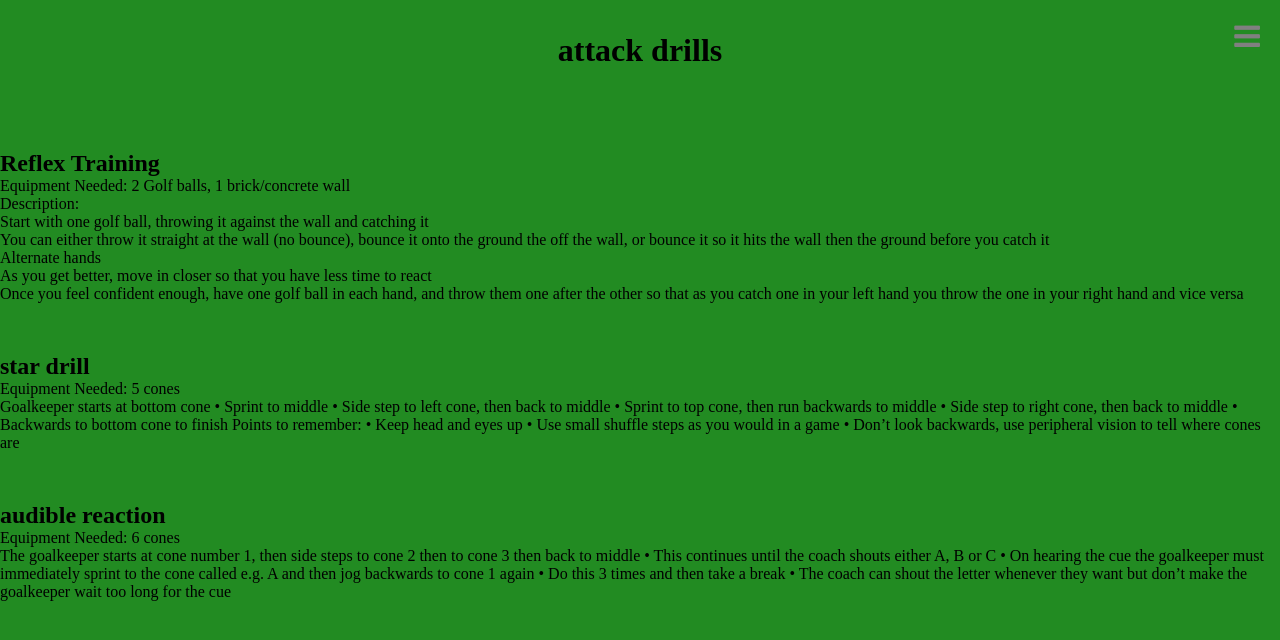
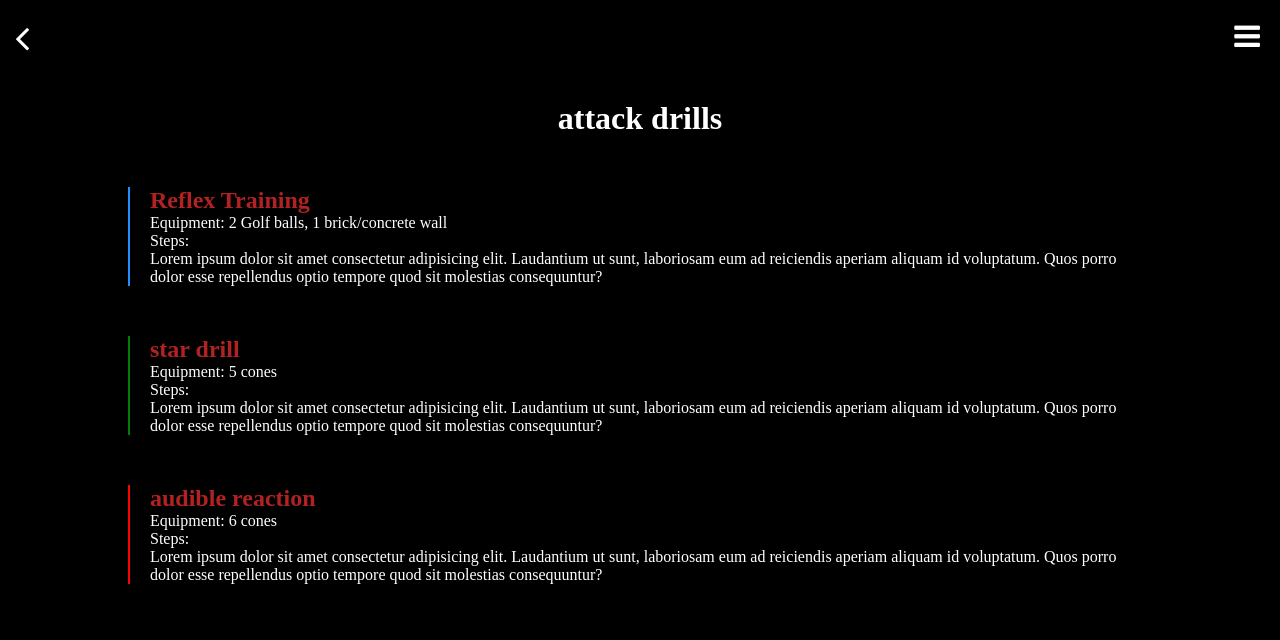
Before and after one commit to allyboy08/finalproject_frontend, a plain HTML site: page attack.html in a window 1280 px wide. Drawn offline with Linux system fonts and the light colour scheme.

Commit message:
updated wed

```diff
--- a/assets/script/login.js
+++ b/assets/script/login.js
@@ -59,7 +59,7 @@ function login() {
   let passw = inputs[1].value;
 
   let users;
-  fetch("https://pacific-ocean-71803.herokuapp.com/show-accounts/")
+  fetch(`https://pacific-ocean-71803.herokuapp.com/show-accounts/`)
     .then((response) => response.json())
     .then((json) => {
       console.log(json);
@@ -76,7 +76,7 @@ function login() {
         // let un = document.getElementById("uname").value;
         // let pas = document.getElementById("passw").value;
         localStorage.setItem("user-logged", JSON.stringify(uname, passw));
-        window.location.href = `./blog.html`;
+        window.location.href = `./index.html`;
         console.log("worked");
       }
     });
@@ -87,7 +87,7 @@ function out() {
   // let pas = document.getElementById("passw").value;
   localStorage.removeItem("user-logged");
   alert("logged out success");
-  window.location.href = `./contact.html`;
+  window.location.href = `./index.html`;
   // }
 }
 // export { login };
--- a/assets/styles/drills.css
+++ b/assets/styles/drills.css
@@ -3,13 +3,66 @@
   flex-direction: column;
   align-items: center;
   justify-content: center;
-  line-height: 100px;
+  margin-top: 100px;
+  color: white;
+  /* background-color: cornflowerblue; */
 }
-.drill {
+
+.back > a {
+  position: fixed;
+  top: 0%;
+  color: white;
+  font-size: 40px;
+  margin: 15px;
+  display: block;
+}
+h2 {
+  color: firebrick;
+}
+.drills {
   display: flex;
   flex-direction: column;
+  /* flex-wrap: wrap; */
+  align-items: center;
+  justify-content: center;
   margin-top: 50px;
+  color: white;
 }
 body {
-  background-color: forestgreen;
+  background-color: black;
 }
+
+.drill {
+  position: inherit;
+  border-left: 2px solid dodgerblue;
+  /* padding: 20px; */
+  padding-right: 20px;
+  padding-left: 20px;
+  margin-bottom: 50px;
+  /* margin-left: 150px; */
+  height: auto;
+  width: 80vw;
+}
+.drill1 {
+  position: inherit;
+  border-left: 2px solid green;
+
+  /* padding: 20px; */
+  padding-right: 20px;
+  padding-left: 20px;
+  /* margin-left: 150px; */
+  margin-bottom: 50px;
+  height: auto;
+  width: 80vw;
+}
+.drill2 {
+  position: inherit;
+  border-left: 2px solid red;
+  /* padding: 20px; */
+  padding-right: 20px;
+  padding-left: 20px;
+  margin-bottom: 25px;
+  /* margin-left: 150px; */
+  height: auto;
+  width: 80vw;
+}
--- a/assets/styles/navigation.css
+++ b/assets/styles/navigation.css
@@ -51,19 +51,12 @@ html {
   color: gray;
   margin: 20px;
 }
-.pro > a {
-  position: fixed;
-  top: 0%;
-  color: black;
-  font-size: 30px;
-  margin: 20px;
-  display: block;
-}
+
 .hamburger {
   position: fixed;
   top: 0%;
   right: 0%;
-  color: grey;
+  color: white;
   font-size: 30px;
   margin: 20px;
   display: block;
--- a/attack.html
+++ b/attack.html
@@ -12,6 +12,9 @@
     <link rel="stylesheet" href="./assets/styles/drills.css" />
   </head>
   <body>
+    <span class="back" onclick="goBack()">
+      <a href="./index.html#programs"> <i class="fa fa-angle-left"></i></a>
+    </span>
     <nav>
       <div class="navbar" id="nav-links">
         <span class="closebtn" onclick="closeNav()">
@@ -33,52 +36,41 @@
     <header class="head">
       <h1>attack drills</h1>
     </header>
+    <div class="drills">
       <div class="drill">
         <h2>Reflex Training</h2>
-      <p>Equipment Needed: 2 Golf balls, 1 brick/concrete wall</p>
-      <p>Description:</p>
+        <p>Equipment: 2 Golf balls, 1 brick/concrete wall</p>
+        <p>Steps:</p>
         <p>
-        Start with one golf ball, throwing it against the wall and catching it
-      </p>
-      <p>
-        You can either throw it straight at the wall (no bounce), bounce it onto
-        the ground the off the wall, or bounce it so it hits the wall then the
-        ground before you catch it
-      </p>
-      <p>Alternate hands</p>
-      <p>
-        As you get better, move in closer so that you have less time to react
-      </p>
-      <p>
-        Once you feel confident enough, have one golf ball in each hand, and
-        throw them one after the other so that as you catch one in your left
-        hand you throw the one in your right hand and vice versa
+          Lorem ipsum dolor sit amet consectetur adipisicing elit. Laudantium ut
+          sunt, laboriosam eum ad reiciendis aperiam aliquam id voluptatum. Quos
+          porro dolor esse repellendus optio tempore quod sit molestias
+          consequuntur?
         </p>
       </div>
-    <div class="drill">
+
+      <div class="drill1">
         <h2>star drill</h2>
-      <p>Equipment Needed: 5 cones</p>
+        <p>Equipment: 5 cones</p>
+        <p>Steps:</p>
         <p>
-        Goalkeeper starts at bottom cone • Sprint to middle • Side step to left
-        cone, then back to middle • Sprint to top cone, then run backwards to
-        middle • Side step to right cone, then back to middle • Backwards to
-        bottom cone to finish Points to remember: • Keep head and eyes up • Use
-        small shuffle steps as you would in a game • Don’t look backwards, use
-        peripheral vision to tell where cones are
+          Lorem ipsum dolor sit amet consectetur adipisicing elit. Laudantium ut
+          sunt, laboriosam eum ad reiciendis aperiam aliquam id voluptatum. Quos
+          porro dolor esse repellendus optio tempore quod sit molestias
+          consequuntur?
         </p>
       </div>
-    <div class="drill">
+      <div class="drill2">
         <h2>audible reaction</h2>
-      <p>Equipment Needed: 6 cones</p>
+        <p>Equipment: 6 cones</p>
+        <p>Steps:</p>
         <p>
-        The goalkeeper starts at cone number 1, then side steps to cone 2 then
-        to cone 3 then back to middle • This continues until the coach shouts
-        either A, B or C • On hearing the cue the goalkeeper must immediately
-        sprint to the cone called e.g. A and then jog backwards to cone 1 again
-        • Do this 3 times and then take a break • The coach can shout the letter
-        whenever they want but don’t make the goalkeeper wait too long for the
-        cue
+          Lorem ipsum dolor sit amet consectetur adipisicing elit. Laudantium ut
+          sunt, laboriosam eum ad reiciendis aperiam aliquam id voluptatum. Quos
+          porro dolor esse repellendus optio tempore quod sit molestias
+          consequuntur?
         </p>
+      </div>
     </div>
     <script src="./assets/script/navigation.js"></script>
   </body>
```
Also changed, not shown: defence.html (+26 -34 lines), goalie.html (+26 -34 lines), workouts.html (+26 -34 lines). Lines whose indentation alone changed are shown as unchanged.
